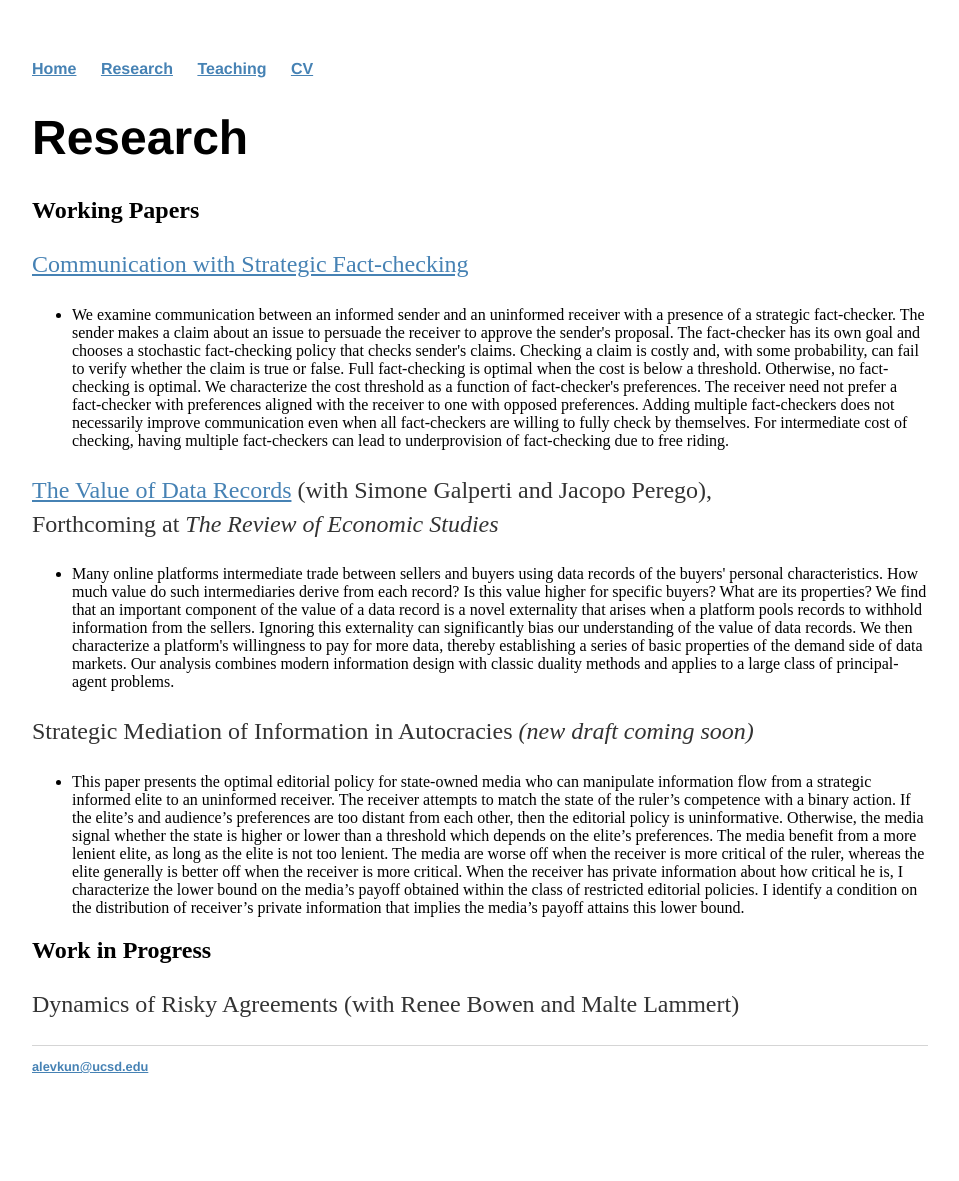
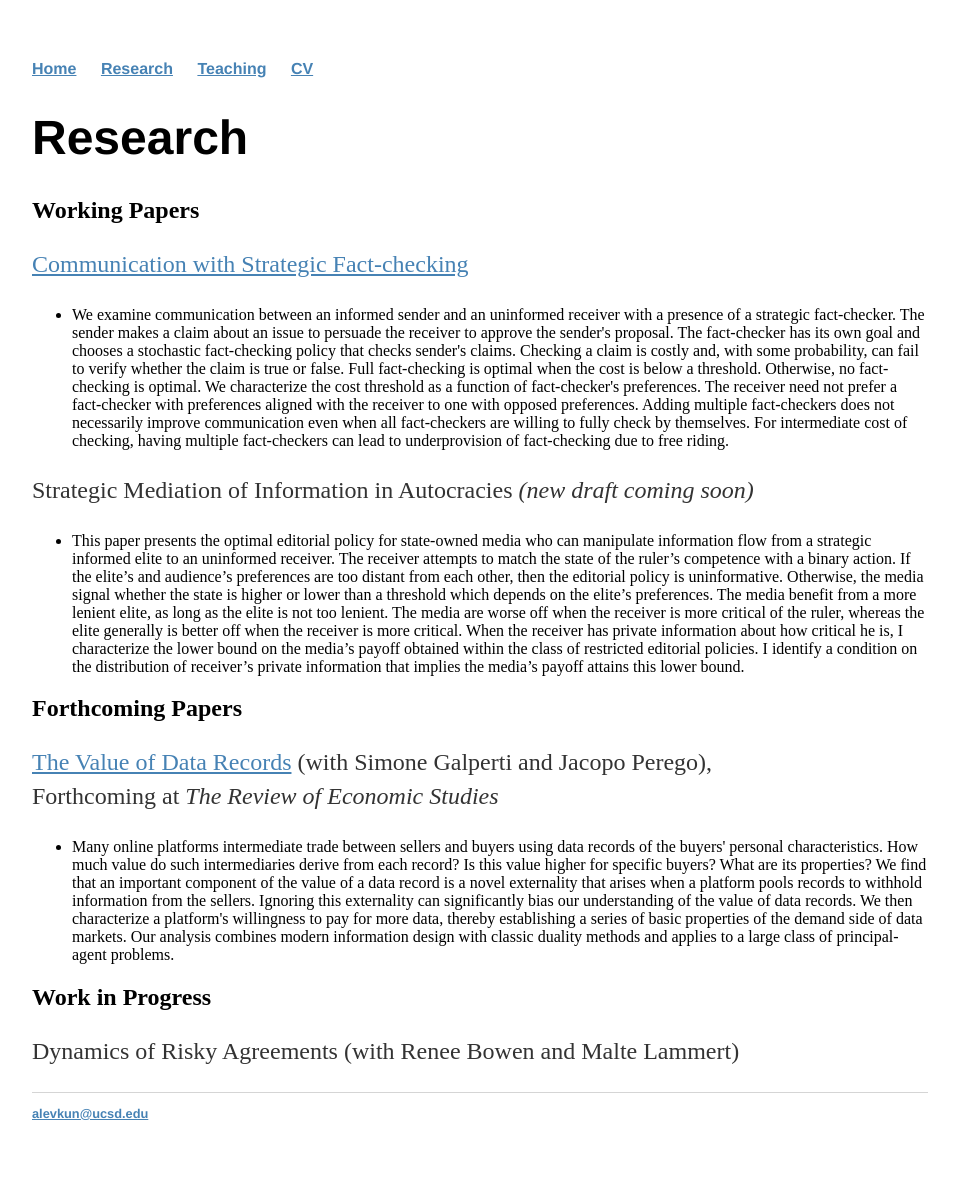
Before and after one commit to alevkun/alevkun.github.io, a Jekyll site: the page built from research/index.html, in a window 1280 px wide. Shown: the whole page, without its empty margins (160-1119 px from the left). Built offline with Jekyll 4.4.1, drawn with Linux system fonts in a browser that asks for light colours; before the commit the page ends 1134 px from its top, so only the background shows below that; some of the changed lines change nothing that is shown.

Commit message:
Update index.html

```diff
--- a/research/index.html
+++ b/research/index.html
@@ -8,11 +8,6 @@ title: Research
 <ul>
 	<li>We examine communication between an informed sender and an uninformed receiver with a presence of a strategic fact-checker. The sender makes a claim about an issue to persuade the receiver to approve the sender's proposal. The fact-checker has its own goal and chooses a stochastic fact-checking policy that checks sender's claims. Checking a claim is costly and, with some probability, can fail to verify whether the claim is true or false. Full fact-checking is optimal when the cost is below a threshold. Otherwise, no fact-checking is optimal. We characterize the cost threshold as a function of fact-checker's preferences.
 The receiver need not prefer a fact-checker with preferences aligned with the receiver to one with opposed preferences. Adding multiple fact-checkers does not necessarily improve communication even when all fact-checkers are willing to fully check by themselves. For intermediate cost of checking, having multiple fact-checkers can lead to underprovision of fact-checking due to free riding.   </li>
-</ul>
-<p> <a href="https://alevkun.github.io/assets/pdf/glp.pdf">The Value of Data Records</a> (with Simone Galperti and Jacopo Perego), <br>
-Forthcoming at <i> The Review of Economic Studies </i> </p>
-<ul>
-	<li>Many online platforms intermediate trade between sellers and buyers using data records of the buyers' personal characteristics. How much value do such intermediaries derive from each record? Is this value higher for specific buyers? What are its properties? We find that an important component of the value of a data record is a novel externality that arises when a platform pools records to withhold information from the sellers. Ignoring this externality can significantly bias our understanding of the value of data records. We then characterize a platform's willingness to pay for more data, thereby establishing a series of basic properties of the demand side of data markets. Our analysis combines modern information design with classic duality methods and applies to a large class of principal-agent problems.</li>
 </ul>
 <p>  Strategic Mediation of Information in Autocracies <i>(new draft coming soon)</i> </p>
 <ul>
@@ -27,5 +22,13 @@ When the receiver has private information about how critical he is, I characteri
 the media’s payoff obtained within the class of restricted editorial policies. I identify a condition on the
 distribution of receiver’s private information that implies the media’s payoff attains this lower bound. </li>
 </ul>
+
+<h2> Forthcoming Papers </h2>
+<p> <a href="https://alevkun.github.io/assets/pdf/glp.pdf">The Value of Data Records</a> (with Simone Galperti and Jacopo Perego), <br>
+Forthcoming at <i> The Review of Economic Studies </i> </p>
+<ul>
+	<li>Many online platforms intermediate trade between sellers and buyers using data records of the buyers' personal characteristics. How much value do such intermediaries derive from each record? Is this value higher for specific buyers? What are its properties? We find that an important component of the value of a data record is a novel externality that arises when a platform pools records to withhold information from the sellers. Ignoring this externality can significantly bias our understanding of the value of data records. We then characterize a platform's willingness to pay for more data, thereby establishing a series of basic properties of the demand side of data markets. Our analysis combines modern information design with classic duality methods and applies to a large class of principal-agent problems.</li>
+</ul>
+
 <h2> Work in Progress </h2>
 <p> Dynamics of Risky Agreements (with Renee Bowen and Malte Lammert) </p>
```
